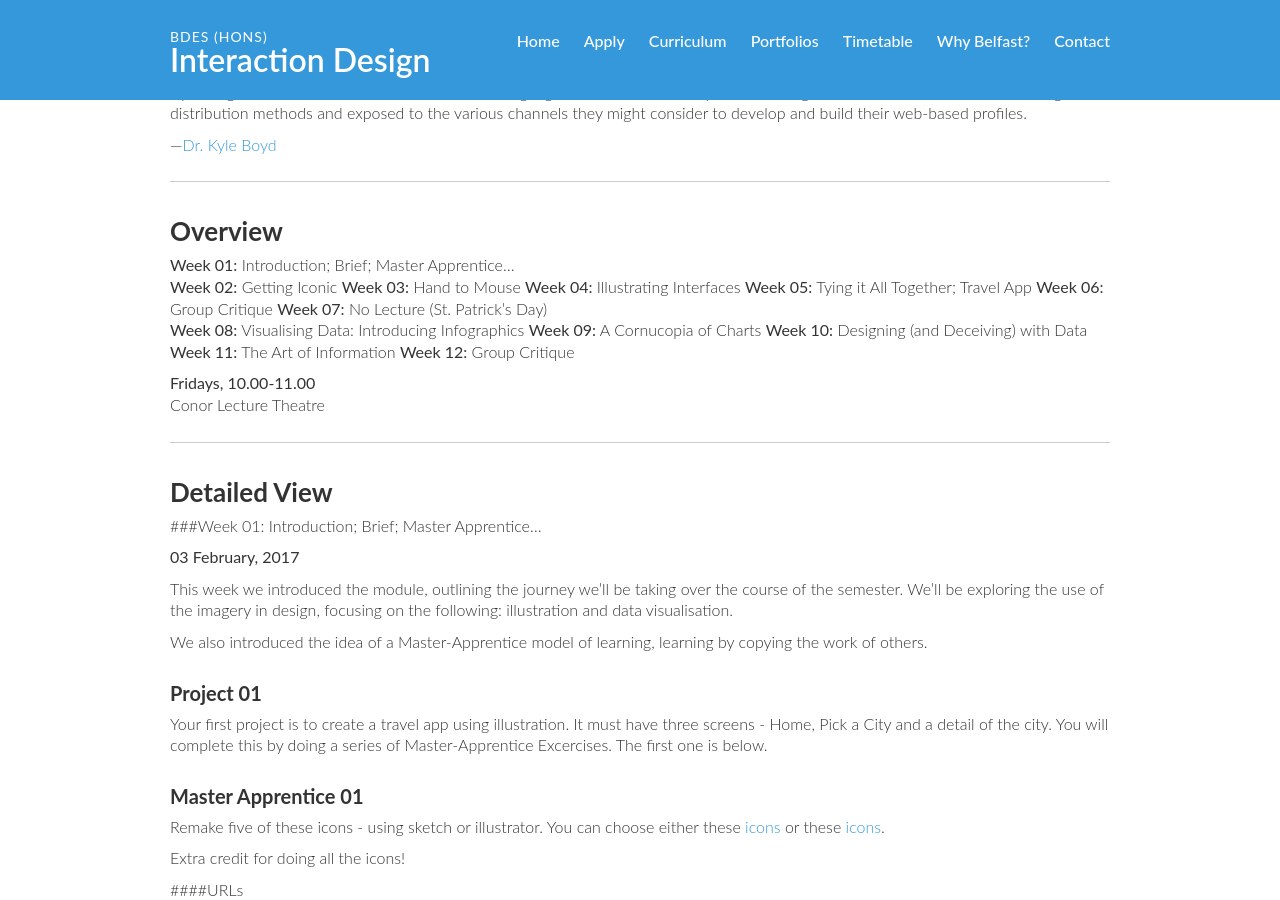
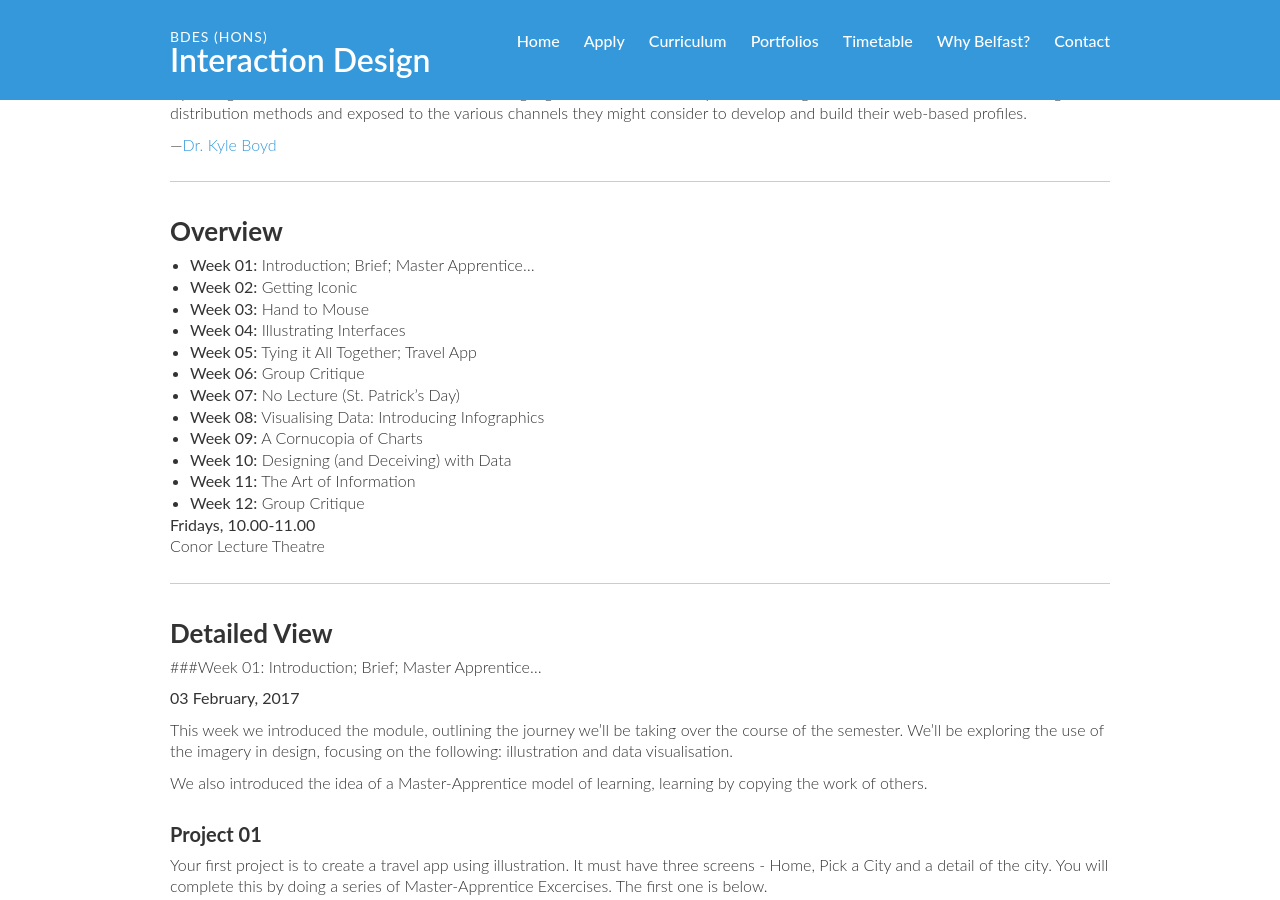
Before and after one commit to ixdbelfast/ixdbelfast.github.io, a Jekyll site: the page built from modules/IXD104/IXD104.md, in a window 1280 px wide and 900 px high, scrolled down 778 px. Built offline with Jekyll 4.4.1, drawn with Linux system fonts in a browser that asks for light colours; our own code applies the rules of GitHub Pages for plain Markdown files.

Commit message:
added bullets

```diff
--- a/modules/IXD104/IXD104.md
+++ b/modules/IXD104/IXD104.md
@@ -16,18 +16,18 @@ By asking students to deliver their coursework using digital channels, for examp
 Overview
 --------
 
-__Week 01:__ Introduction; Brief; Master Apprentice…
-__Week 02:__ Getting Iconic
-__Week 03:__ Hand to Mouse
-__Week 04:__ Illustrating Interfaces
-__Week 05:__ Tying it All Together; Travel App
-__Week 06:__ Group Critique
-__Week 07:__ No Lecture (St. Patrick's Day)
-__Week 08:__ Visualising Data: Introducing Infographics
-__Week 09:__ A Cornucopia of Charts
-__Week 10:__ Designing (and Deceiving) with Data
-__Week 11:__ The Art of Information
-__Week 12:__ Group Critique
++ __Week 01:__ Introduction; Brief; Master Apprentice…
++ __Week 02:__ Getting Iconic
++ __Week 03:__ Hand to Mouse
++ __Week 04:__ Illustrating Interfaces
++ __Week 05:__ Tying it All Together; Travel App
++ __Week 06:__ Group Critique
++ __Week 07:__ No Lecture (St. Patrick's Day)
++ __Week 08:__ Visualising Data: Introducing Infographics
++ __Week 09:__ A Cornucopia of Charts
++ __Week 10:__ Designing (and Deceiving) with Data
++ __Week 11:__ The Art of Information
++ __Week 12:__ Group Critique
 
 __Fridays, 10.00-11.00__
 Conor Lecture Theatre
```
